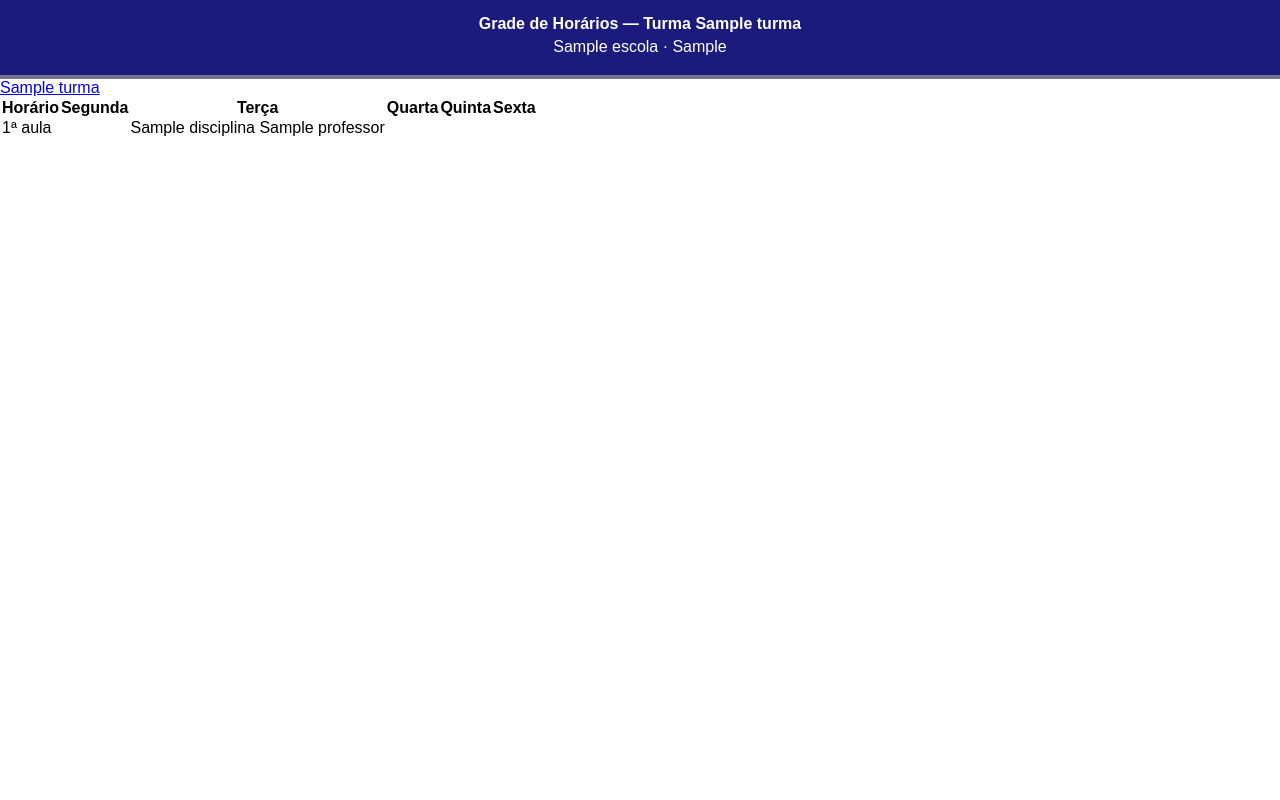
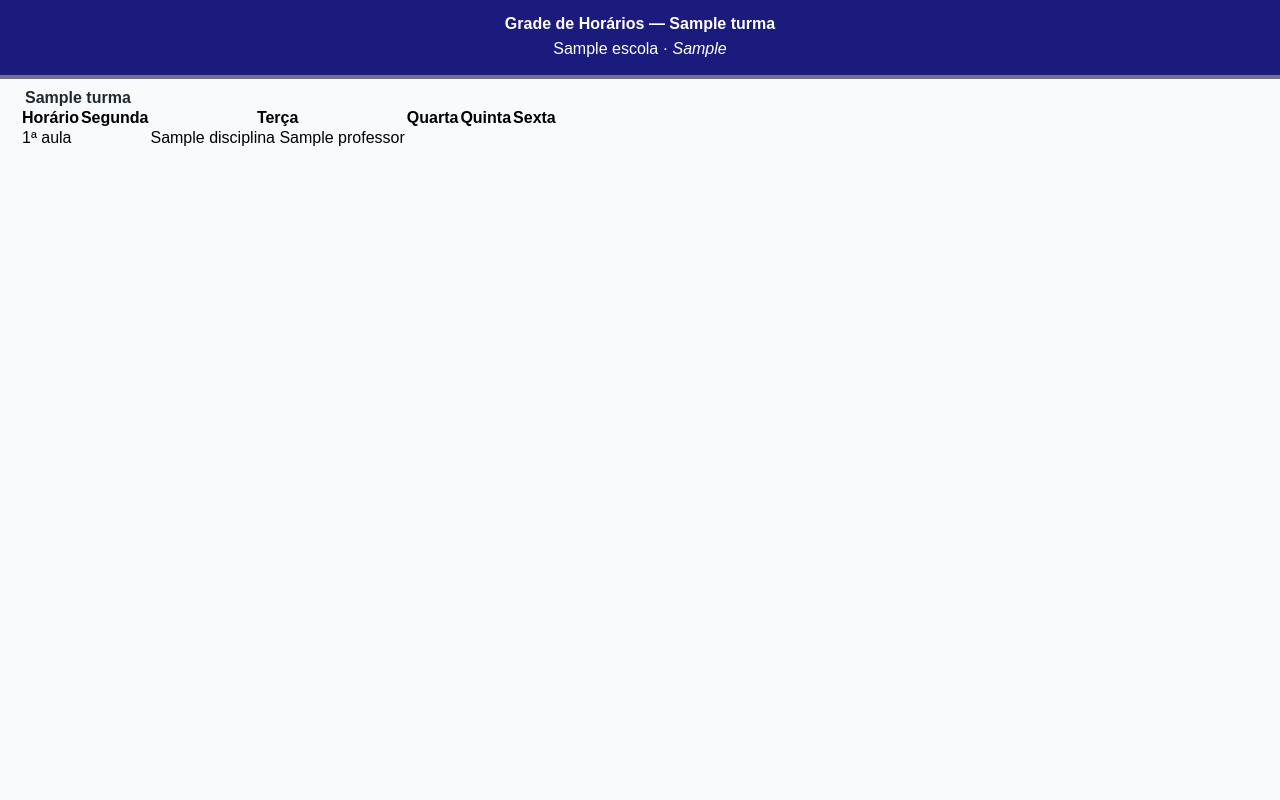
Before and after one commit to lsjv/TCC, a Django app: page /grade/1/ in a window 1280 px wide. Run offline with Django 5.2, Linux system fonts and the light colour scheme; tables that the repository leaves empty hold one stand-in row (values such as "Sample post").

Commit message:
subindo mais css

```diff
--- a/TCC_BACKEND/core/templates/core/grade.html
+++ b/TCC_BACKEND/core/templates/core/grade.html
@@ -16,15 +16,18 @@
 </head>
 <body>
 
-    <span>
+    <header>
         <div class="header">
-            <h1 class="class-name">Grade de Horários — Turma {{ turma.nome }}</h1>
-            <p class="school-name">{{ turma.escola.nome }} &middot; {{ turma.turno|capfirst }}</p>
+            <h1 class="class-name">Grade de Horários — <!--O turma tava duplicando ai apaguei--> {{ turma.nome }}</h1>
+            <p class="school-name">{{ turma.escola.nome }} &middot; <span class="study-shift">{{ turma.turno|capfirst }}</span></p>
         </div>
-    </span>
+    </header>
     <span class="dividing-line"></span>
 
-    <nav class="turmas-nav">
+
+<div class="side-space">
+
+        <nav class="classes-nav">
             {% for t in turma.escola.turma_set.all %}
                 <a href="{% url 'grade_turma' t.id %}"
                     class="{% if t.id == turma.id %}ativa{% endif %}">
@@ -32,6 +35,7 @@
                 </a>
             {% endfor %}
         </nav>
+
 
         <div class="grade-wrap">
             <table class="grade">
@@ -72,5 +76,7 @@
             </table>
         </div>
 
+</div>
+
 </body>
 </html>
--- a/TCC_BACKEND/static/css/global.css
+++ b/TCC_BACKEND/static/css/global.css
@@ -4,3 +4,7 @@
     box-sizing: border-box;
     font-family: Arial, Helvetica, sans-serif;
 }
+
+body {
+    background-color: #F8FAFC ;
+}
--- a/TCC_BACKEND/static/css/grade.css
+++ b/TCC_BACKEND/static/css/grade.css
@@ -1,3 +1,9 @@
+
+
+
+.side-space {
+    padding: 0px 20px;
+}
 /*Estilizando cabeçalho*/
 .header {
     width: 100vw;
@@ -13,9 +19,14 @@
 }
 
 .school-name{
-    margin-top: 5px;
+    margin-top: 7px;
     text-align: center;
     color: white;
+}
+
+.study-shift{
+    font-weight: 500;
+    font-style: italic;
 }
 
 .dividing-line{
@@ -23,3 +34,26 @@
     height: 4px;
     background-color: rgba(15, 15, 67, 0.575);
 }
+
+/*Arrumando o NAV*/
+a {
+    padding: 5px;
+    text-decoration: none;
+    color: #1F2933;
+    cursor: pointer;
+    font-weight: 700;
+}
+
+a:hover {
+    padding: 5px;
+    text-decoration: none;
+    color: #1f2933d2;
+    background-color: rgba(33, 31, 31, 0.335);
+    border-radius: 5px;
+    font-weight: 700;
+    transition: 0.5s;
+}
+
+.classes-nav {
+    margin-top: 10px;
+}
```
Lines whose indentation alone changed are shown as unchanged.
